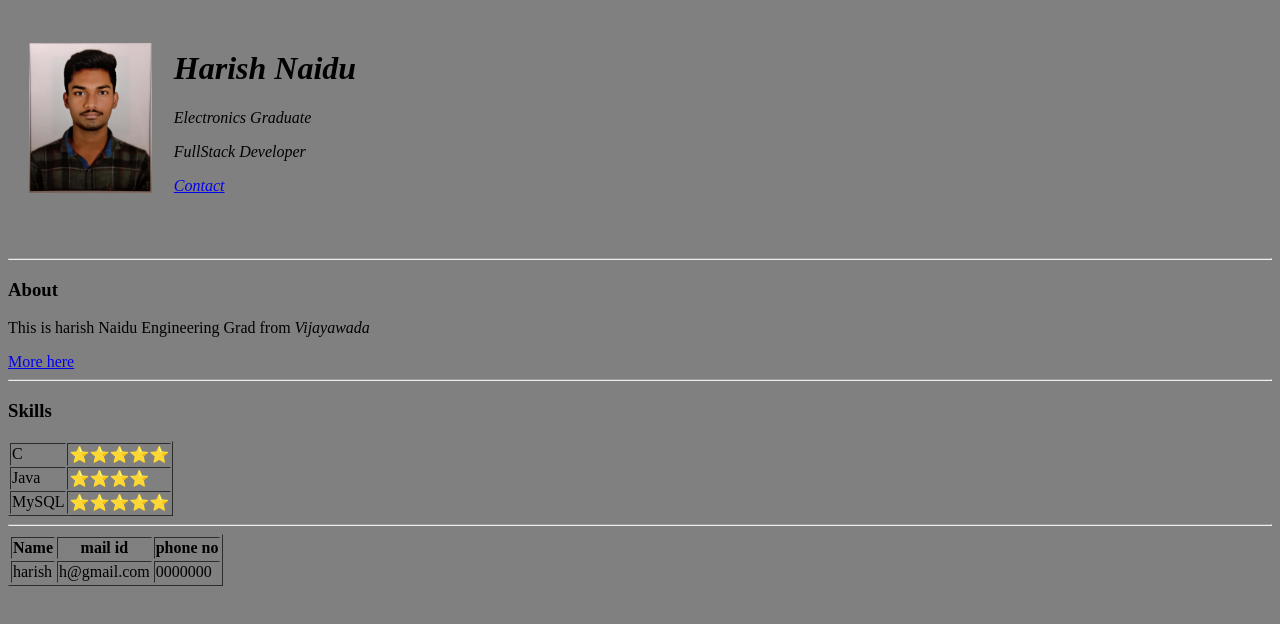
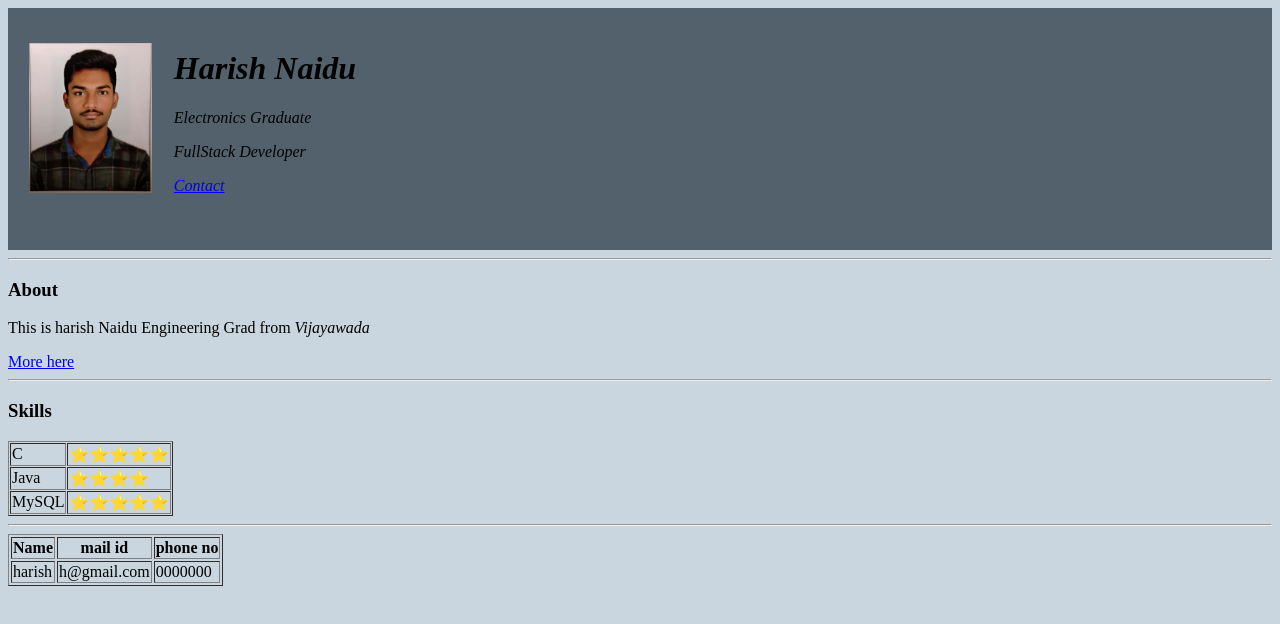
Before and after one commit to Harish1611/WebDev, a plain HTML site: page HTML/index.html in a window 1280 px wide. Drawn offline with Linux system fonts and the light colour scheme.

Commit message:
harish 1

```diff
--- a/HTML/index.html
+++ b/HTML/index.html
@@ -4,9 +4,14 @@
 <head>
   <meta charset="utf-8">
   <title>Harish Official</title>
+  <style media="screen">
+    body{
+       background-color: #C9D6DF;
+    }
+  </style>
 </head>
-
-<body style="background-color: gray" >
+<body >
+  <div style="background-color: #52616B" >
 
   <table cellspacing="20">
     <tr>
@@ -19,38 +24,33 @@
         <p><em> Electronics Graduate</em></p>
         <p><em>FullStack Developer</em></p>
         <p><em><a href="Detail_Form.html">Contact</a></em></p>
-
       </td>
     </tr>
   </table>
 
+  <br>
+</div>
 
-  <br>
   <hr>
-
   <h3>About</h3>
   <p>This is harish Naidu Engineering Grad from <em>Vijayawada</em></p>
   <a href="page2.html">More here</a>
   <hr>
-
   <h3>Skills</h3>
   <table border="1px" cellspacing="1px">
     <tr>
-
       <td>C</td>
       <td>
         ⭐⭐⭐⭐⭐
       </td>
     </tr>
     <tr>
-
       <td>Java</td>
       <td>
         ⭐⭐⭐⭐
       </td>
     </tr>
     <tr>
-
       <td>MySQL</td>
       <td>
         ⭐⭐⭐⭐⭐
@@ -78,5 +78,4 @@
     </tfoot>
   </table>
 </body>
-
 </html>
```
